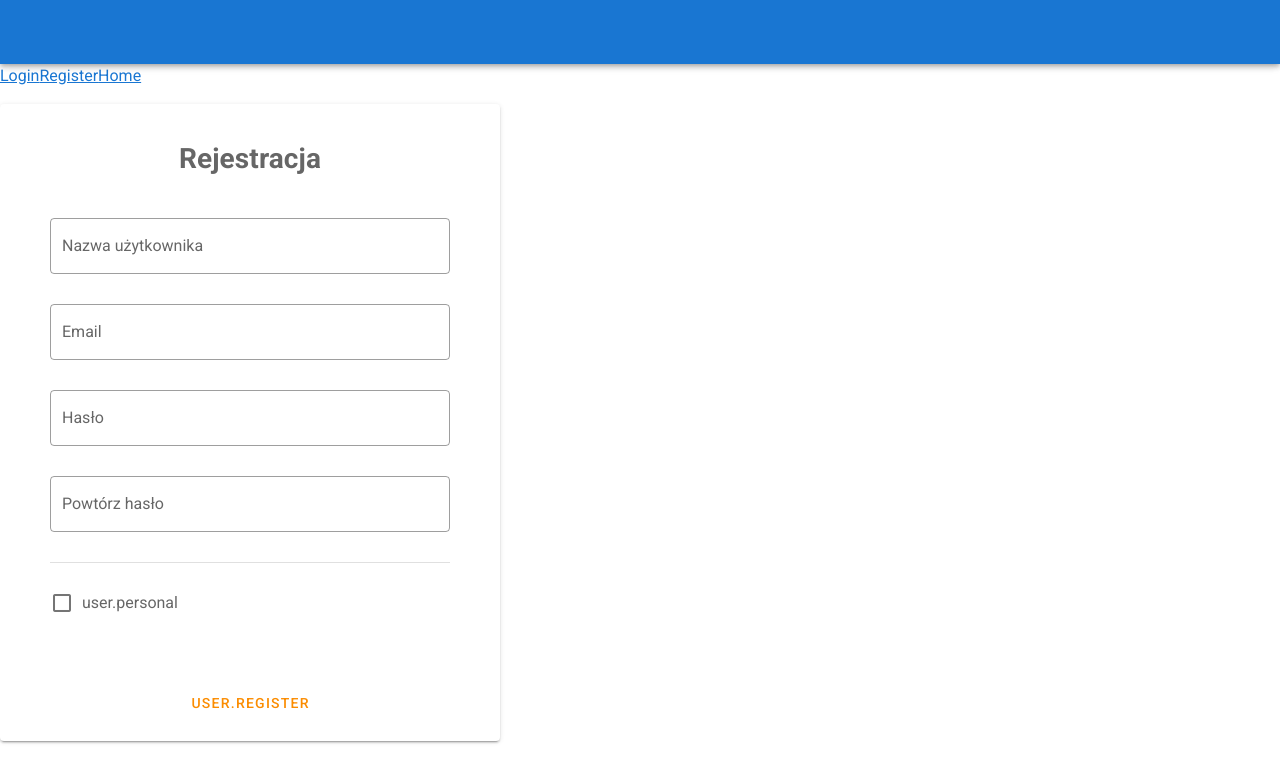
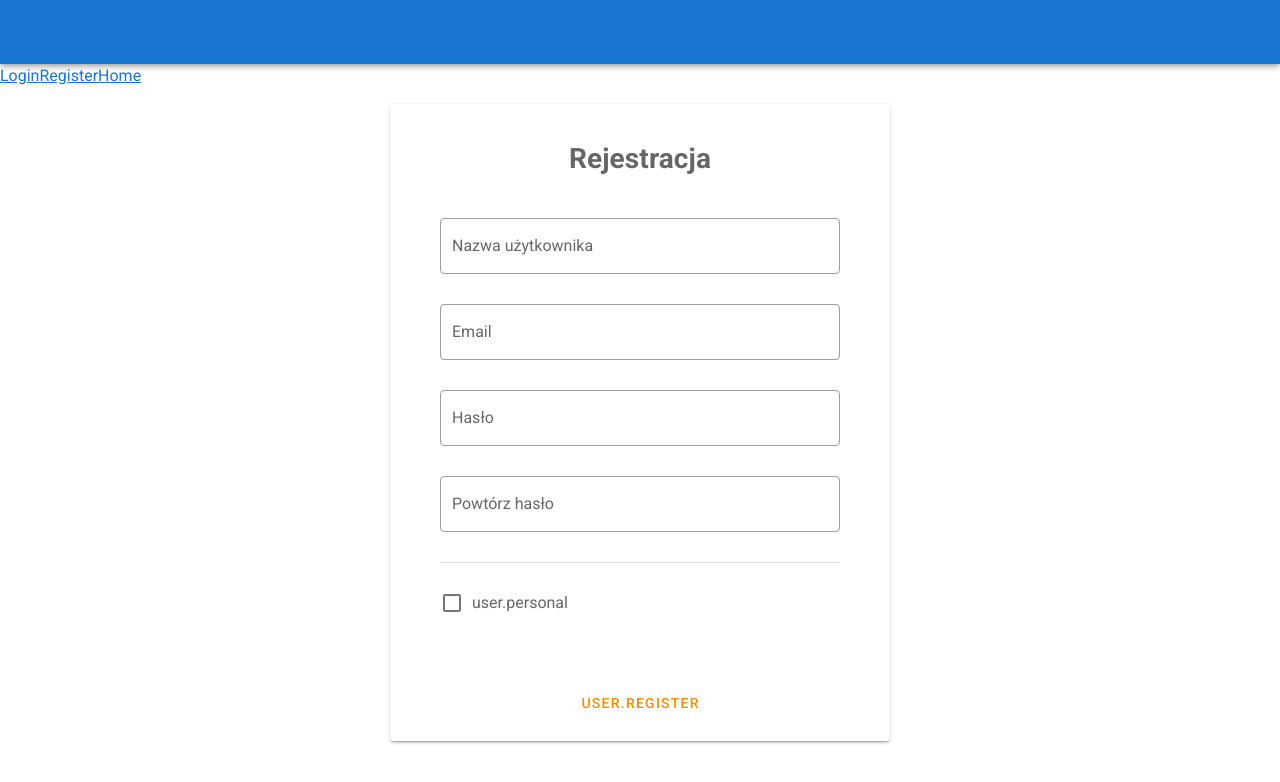
Before and after one commit to adamsky4111/thesis-frontend, a Vue app: page /register in a window 1280 px wide. Shown: the top 782 px of the page. Built offline with nearby package versions, Linux system fonts and the light colour scheme.

Commit message:
add login, register views

```diff
--- a/src/router/routes/anonymous.ts
+++ b/src/router/routes/anonymous.ts
@@ -4,7 +4,7 @@ const anonymous: Array<RouteConfig> = [
   {
     path: "/login",
     name: "Login",
-    component: () => import("@/components/user/LoginForm.vue"),
+    component: () => import("@/views/LoginView.vue"),
     meta: {
       auth: false,
       role: [],
@@ -13,7 +13,7 @@ const anonymous: Array<RouteConfig> = [
   {
     path: "/register",
     name: "Register",
-    component: () => import("@/components/user/RegisterForm.vue"),
+    component: () => import("@/views/RegisterView.vue"),
     meta: {
       auth: false,
       role: [],
--- /dev/null
+++ b/src/views/LoginView.vue
@@ -0,0 +1,19 @@
+<template>
+  <div class="home">
+    <v-row>
+      <v-col align="center" class="login-form-wrapper">
+        <login-form />
+      </v-col>
+    </v-row>
+  </div>
+</template>
+
+<script lang="ts">
+import { Component, Vue } from "vue-property-decorator";
+import LoginForm from "@/components/user/LoginForm.vue";
+
+@Component({
+  components: { LoginForm },
+})
+export default class LoginView extends Vue {}
+</script>
--- /dev/null
+++ b/src/views/RegisterView.vue
@@ -0,0 +1,19 @@
+<template>
+  <div class="home">
+    <v-row>
+      <v-col align="center" class="register-form-wrapper">
+        <register-form />
+      </v-col>
+    </v-row>
+  </div>
+</template>
+
+<script lang="ts">
+import { Component, Vue } from "vue-property-decorator";
+import RegisterForm from "@/components/user/RegisterForm.vue";
+
+@Component({
+  components: { RegisterForm },
+})
+export default class RegisterView extends Vue {}
+</script>
```
